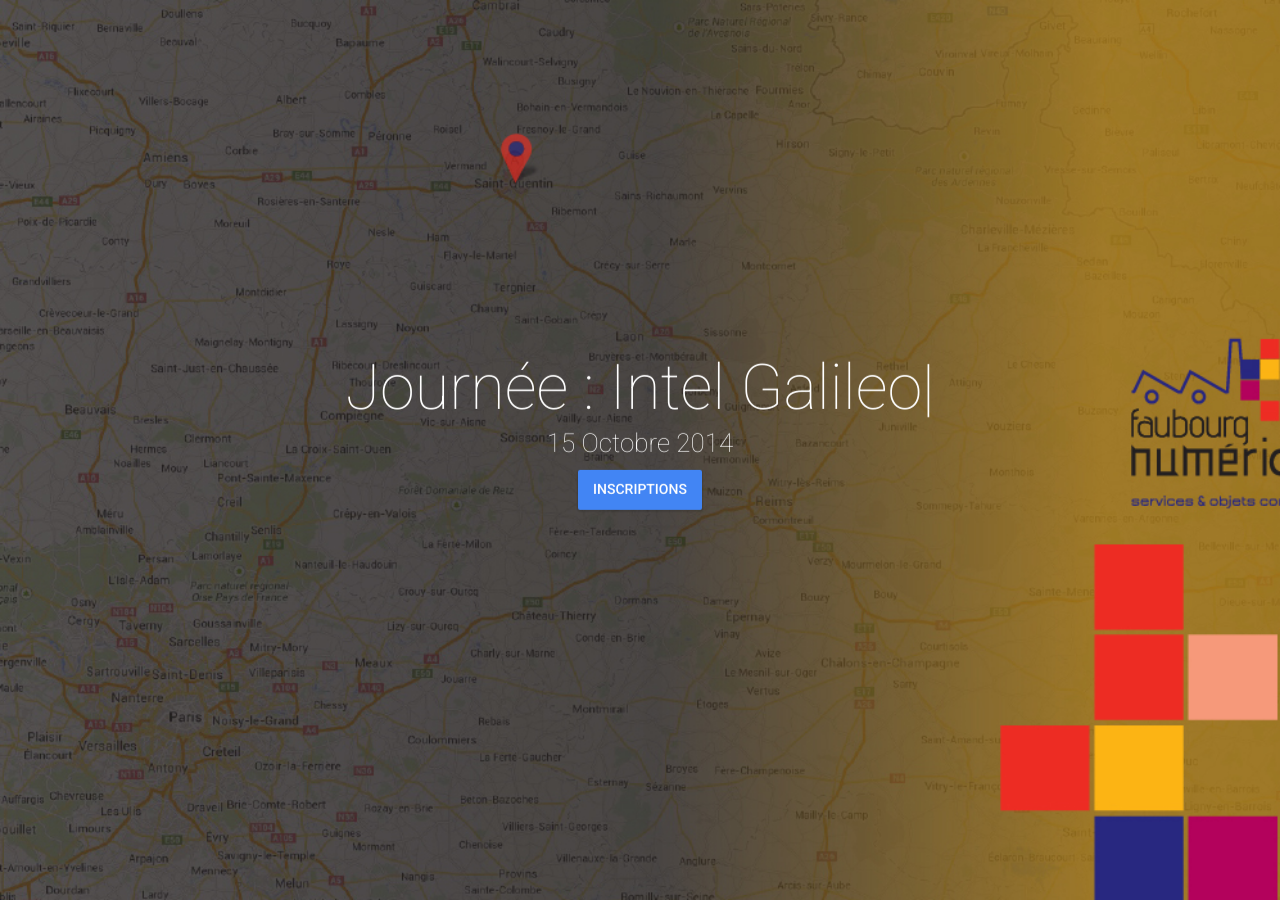
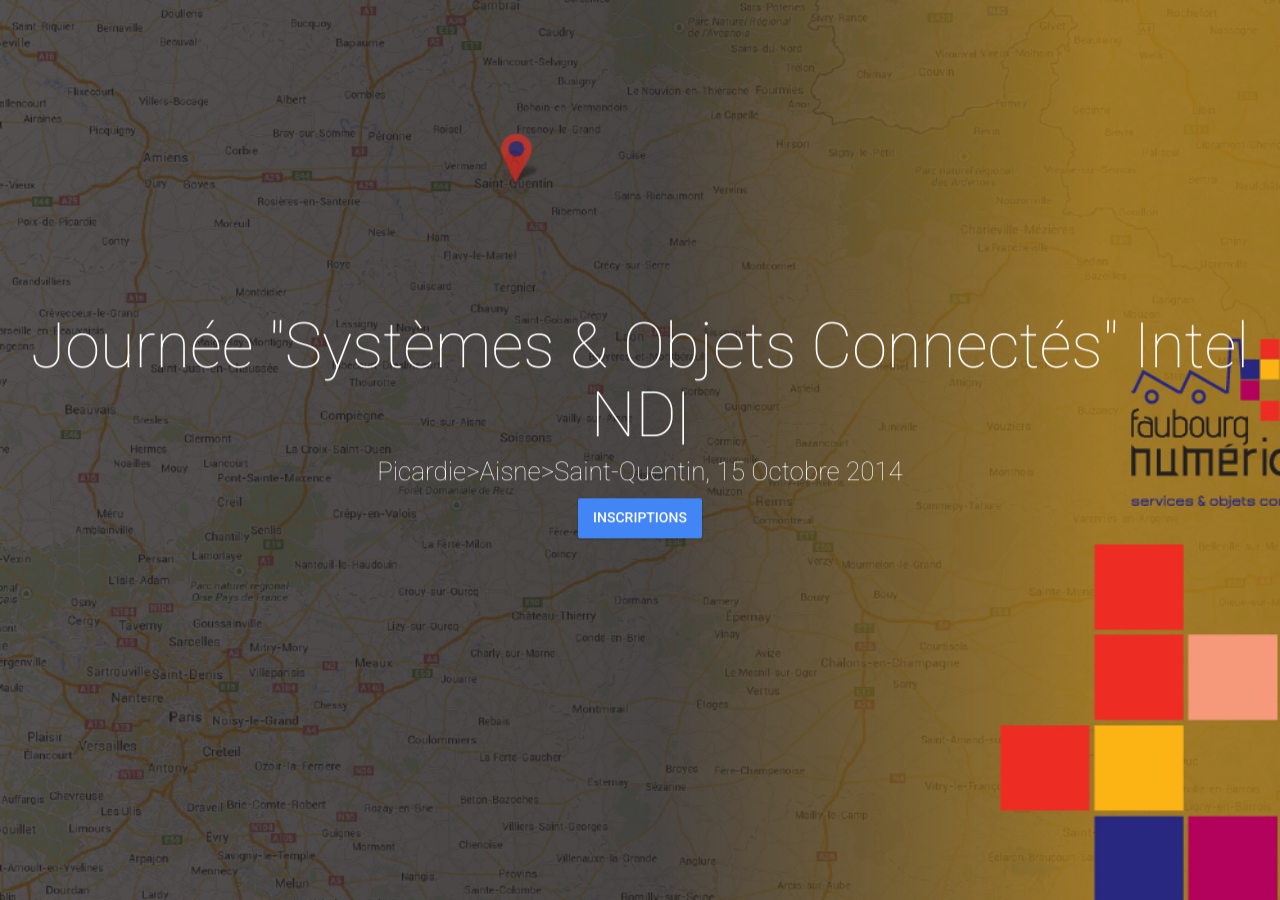
Before and after one commit to MaximeMularz/gdg-intel, a Jekyll site: the page built from index.html, in a window 1280 px wide and 900 px high. Built offline with Jekyll 4.4.1, drawn with Linux system fonts in a browser that asks for light colours; nearby versions of some CDN libraries; comment, search, counter and statistics services are not loaded.

Commit message:
date + ville

```diff
--- a/_config.yml
+++ b/_config.yml
@@ -50,9 +50,10 @@
 
 # Hero Block
 heroImage: "hero.jpg"
-heroTitle: "Journée : "
-eventDate: "15 Octobre 2014"
-typeoutTextValues: '"Android Wear", "Intel Galileo", "GDG", "Fi-ware"'
+heroTitle: "Journée \"Systèmes & Objets Connectés\" "
+eventDate: "Picardie>Aisne>Saint-Quentin, 15 Octobre 2014"
+typeoutTextValues: '"Android Wear", "Intel NDK","Galileo","Fi-W..
+are"'
 typeoutFallback: "GDG"
 heroButtons:
 # - {link: "http://bit.ly/dfua-c4p", text: "Inscriptions"}
```
